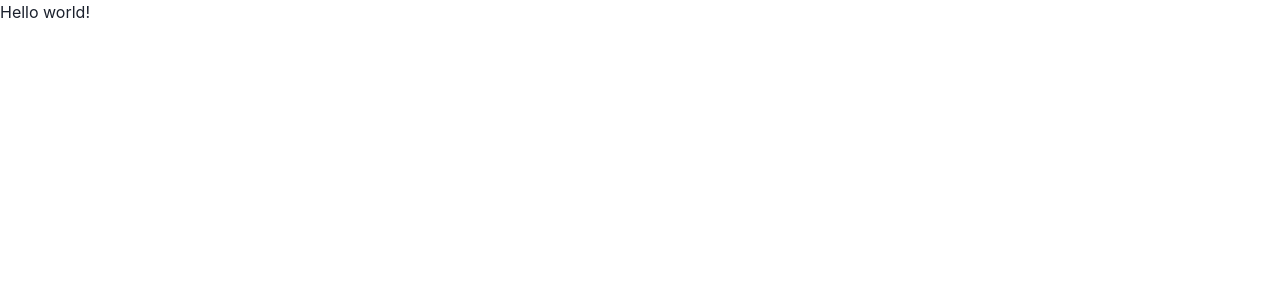
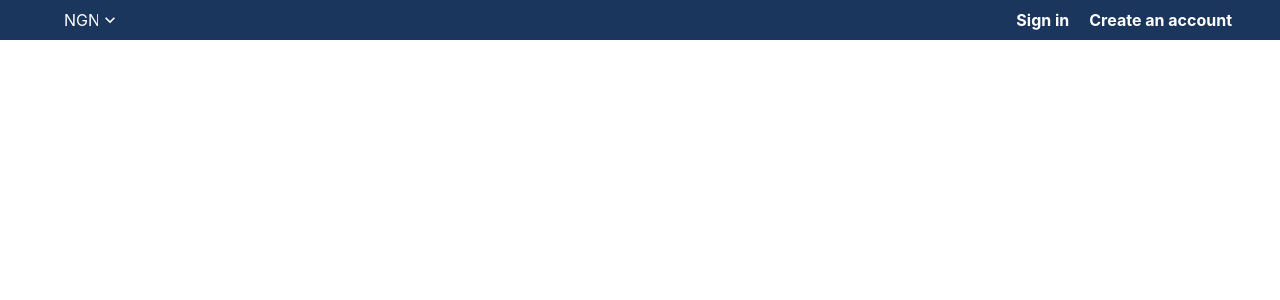
Before and after one commit to iyifr/roots-lx, a React (Vite) app: page / in a window 1280 px wide. Shown: the top 300 px of the page. Built offline with nearby package versions, Linux system fonts and the light colour scheme.

Commit message:
feature: added topHeader component , (todo): Configure global fonts , installed : (fontsource/italiana)

```diff
--- a/package.json
+++ b/package.json
@@ -13,6 +13,7 @@
     "@chakra-ui/react": "^2.8.0",
     "@emotion/react": "^11.11.1",
     "@emotion/styled": "^11.11.0",
+    "@fontsource/italiana": "^5.0.5",
     "framer-motion": "^10.15.0",
     "react": "^18.2.0",
     "react-dom": "^18.2.0",
--- /dev/null
+++ b/src/features/Navigation/Header.tsx
@@ -0,0 +1,32 @@
+import { Select, Flex, Box } from "@chakra-ui/react";
+import { Link as ReactRouterLink } from 'react-router-dom'
+import { Link as ChakraLink, LinkProps } from '@chakra-ui/react'
+
+
+export const Currency = () => (
+  <Select placeholder='NGN' w={'82px'} border={"none"} color={"white"} focusBorderColor="transparent">
+    <option value='option1'>CAD</option>
+    <option value='option2'>USD</option>
+    <option value='option3'>GBP</option>
+    <option value='option3' style={{ backgroundColor: "inherit", color: "black" }}>GBP</option>
+  </Select>
+)
+
+
+const TopHeader = () => (
+  <>
+    <Flex justify={"space-between"} bgColor={"blue.900"} px={12} color={"white"} fontWeight={'bold'}>
+      <Currency />
+      <Box py={2}>
+        <ChakraLink as={ReactRouterLink} to='/home' mx={5}>
+          Sign in
+        </ChakraLink>
+
+        <ChakraLink as={ReactRouterLink} to='/home'>
+          Create an account
+        </ChakraLink>
+      </Box>
+    </Flex>
+  </>
+)
+export default TopHeader
--- a/src/index.css
+++ b/src/index.css
@@ -11,3 +11,9 @@
   -moz-osx-font-smoothing: grayscale;
   -webkit-text-size-adjust: 100%;
 }
+
+*,
+*::before,
+*::after {
+  box-sizing: border-box;
+}
--- a/src/main.tsx
+++ b/src/main.tsx
@@ -1,17 +1,18 @@
 import React from 'react';
 import ReactDOM from 'react-dom/client';
-import App from './App.tsx';
+
 import Provider from './providers/index.tsx';
 import {
   createBrowserRouter,
   RouterProvider,
 } from "react-router-dom";
 import "./index.css";
+import App from './routes/App.tsx';
 
 const router = createBrowserRouter([
   {
     path: "/",
-    element: <div>Hello world!</div>,
+    element: <App />,
   },
 ]);
 
--- a/src/App.tsx
+++ b/src/routes/App.tsx
@@ -1,13 +1,11 @@
 import { Box } from "@chakra-ui/react"
+import TopHeader from "../features/Navigation/Header"
 
 function App() {
 
   return (
     <>
-    <Box color={"gray.300"} bgColor={"pink.300"}>
-      Hello box
-    </Box>
-      Helllo
+      <TopHeader />
     </>
   )
 }
```
Also changed, not shown: src/features/Navigation/Ui.tsx (added), src/features/Navigation/index.tsx (added), 1 other file (tests, documents, lock files or other folders).
